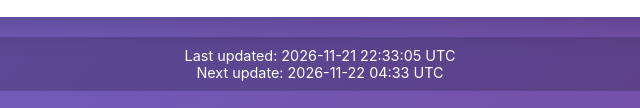
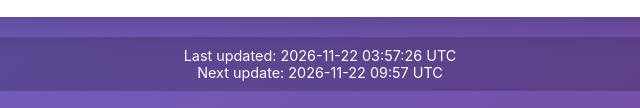
Before and after one commit to oluwaferanmi-boop/Torn-4, a plain HTML site: page index.html in a window 1280 px wide. Shown: the part 1767-1875 px from the top of the page, 320-960 px from the left. Drawn offline with Linux system fonts and the light colour scheme.

Commit message:
Update leaderboard - 2026-11-22 03:57 UTC

```diff
--- a/index.html
+++ b/index.html
@@ -123,8 +123,8 @@
     </div>
 
     <div class="updated">
-      Last updated: 2026-11-21 22:33:05 UTC<br>
-      Next update: 2026-11-22 04:33 UTC
+      Last updated: 2026-11-22 03:57:26 UTC<br>
+      Next update: 2026-11-22 09:57 UTC
     </div>
   </div>
 </body>
```
